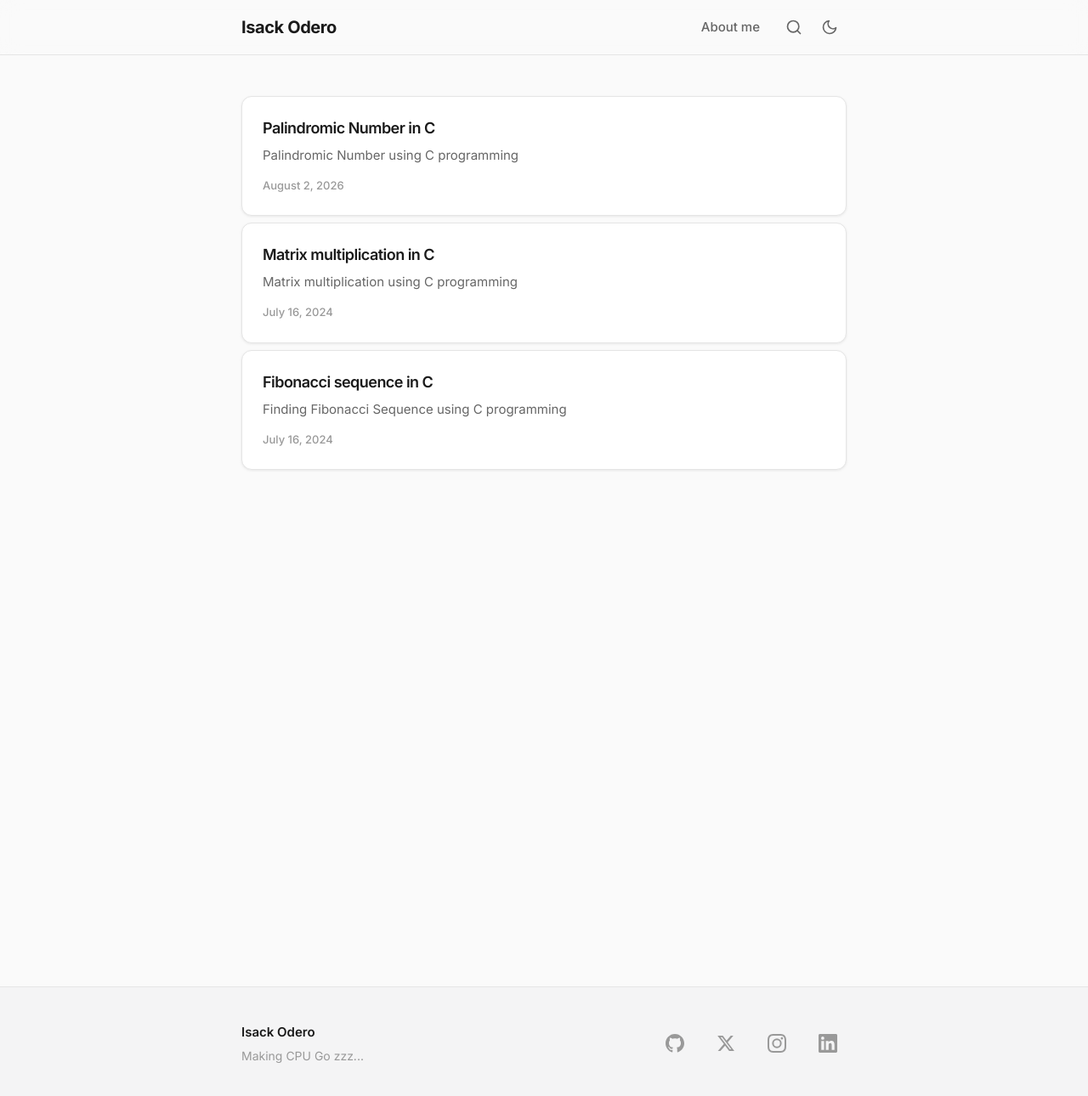
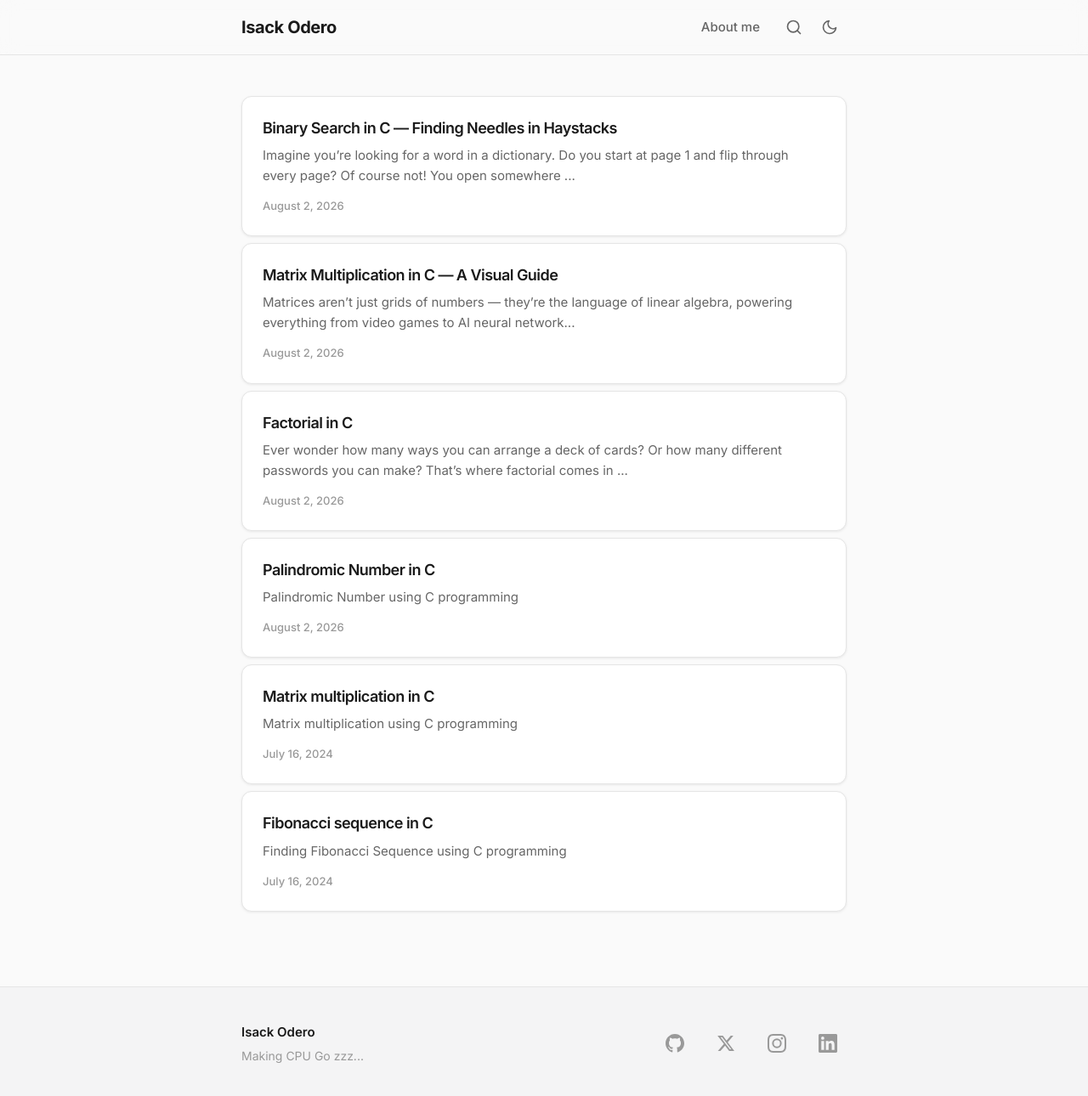
Before and after one commit to oderoi/oderoi.github.io, a Jekyll site: the page built from index.html, in a window 1280 px wide and 1295 px high. Shown: the top 1290 px of the window at 85% size. Built offline with Jekyll 4.4.1, drawn with Linux system fonts in a browser that asks for light colours; some of the changed lines change nothing that is shown.

Commit message:
Add mathematical concepts: factorial, recursion, and matrix multiplication definitions with examples

```diff
--- a/_data/glossary.yml
+++ b/_data/glossary.yml
@@ -87,3 +87,117 @@
   meanings:
     - context: "Mathematics"
       definition: "A recurrence relation is an equation that expresses each element of a sequence as a function of its preceding elements. It defines the term based on previous terms"
+
+factorial:
+  title: "Factorial"
+  meanings:
+    - context: "Mathematics"
+      definition: "The product of all positive integers up to a given number n, written as n!. For example, 5! = 5 × 4 × 3 × 2 × 1 = 120. By definition, 0! = 1."
+      image: "https://upload.wikimedia.org/wikipedia/commons/thumb/8/8a/Factorial_plot.svg/320px-Factorial_plot.svg.png"
+
+recursion:
+  title: "Recursion"
+  meanings:
+    - context: "Computer Science"
+      definition: "A programming technique where a function calls itself to solve smaller instances of the same problem. Every recursive function needs a base case to stop the infinite loop."
+    - context: "Mathematics"
+      definition: "A method of defining sequences or functions where each term is defined in terms of previous terms. Factorial is defined recursively: n! = n × (n-1)!."
+
+base_case:
+  title: "Base Case"
+  meanings:
+    - context: "Computer Science"
+      definition: "The condition in a recursive function that stops further recursive calls. Without a base case, recursion would continue infinitely and cause a stack overflow."
+
+stack_overflow:
+  title: "Stack Overflow"
+  meanings:
+    - context: "Computer Science"
+      definition: "An error that occurs when a program uses more memory than the call stack can hold. Common cause: infinite recursion or deeply nested function calls."
+
+search_algorithm:
+  title: "Search Algorithm"
+  meanings:
+    - context: "Computer Science"
+      definition: "An algorithm designed to find specific data within a data structure. Examples include linear search, binary search, and hash-based search."
+
+binary_search:
+  title: "Binary Search"
+  meanings:
+    - context: "Computer Science"
+      definition: "An efficient search algorithm that finds a target value in a sorted array by repeatedly dividing the search interval in half. Time complexity: O(log n)."
+      image: "https://upload.wikimedia.org/wikipedia/commons/thumb/8/83/Binary_Search_Depiction.svg/500px-Binary_Search_Depiction.svg.png"
+
+sorted_array:
+  title: "Sorted Array"
+  meanings:
+    - context: "Computer Science"
+      definition: "An array where elements are arranged in a specific order (ascending or descending). Binary search requires a sorted array to work correctly."
+
+time_complexity:
+  title: "Time Complexity"
+  meanings:
+    - context: "Computer Science"
+      definition: "A measure of the amount of time an algorithm takes to complete as a function of the input size. Common notations: O(1), O(log n), O(n), O(n²)."
+
+logarithm:
+  title: "Logarithm"
+  meanings:
+    - context: "Mathematics"
+      definition: "The inverse operation to exponentiation. log₂(n) answers: 'How many times must we divide n by 2 to get 1?' Binary search runs in O(log n) time because it halves the problem each step."
+    - context: "Computer Science"
+      definition: "In algorithm analysis, log n describes algorithms that divide the problem in half each iteration. Extremely efficient for large datasets."
+
+iteration:
+  title: "Iteration"
+  meanings:
+    - context: "Computer Science"
+      definition: "The repetition of a process or set of instructions in a program. Can be implemented using loops (for, while) or recursion."
+
+for_loop:
+  title: "For Loop"
+  meanings:
+    - context: "Computer Science"
+      definition: "A control flow statement that allows code to be executed repeatedly based on a boolean condition. Typically used when the number of iterations is known beforehand."
+
+sequential_search:
+  title: "Sequential Search"
+  meanings:
+    - context: "Computer Science"
+      definition: "Also called linear search. Checks each element in a list one by one until the target is found. Simple but slow: O(n) time complexity."
+
+midpoint:
+  title: "Midpoint"
+  meanings:
+    - context: "Mathematics"
+      definition: "The middle point of a line segment or interval. In binary search, the midpoint divides the array into two halves to decide which half contains the target."
+
+divide_and_conquer:
+  title: "Divide and Conquer"
+  meanings:
+    - context: "Computer Science"
+      definition: "An algorithm design paradigm that breaks a problem into smaller sub-problems, solves each sub-problem independently, and combines their solutions. Binary search is the simplest divide-and-conquer algorithm."
+
+non_negative_integer:
+  title: "Non-negative Integer"
+  meanings:
+    - context: "Mathematics"
+      definition: "An integer that is greater than or equal to zero: {0, 1, 2, 3, ...}. Factorial is only defined for non-negative integers."
+
+product:
+  title: "Product"
+  meanings:
+    - context: "Mathematics"
+      definition: "The result of multiplying two or more numbers together. The factorial of n is the product of all positive integers from 1 to n."
+
+exponentiation:
+  title: "Exponentiation"
+  meanings:
+    - context: "Mathematics"
+      definition: "The operation of raising a number (the base) to the power of another number (the exponent). For example, 2³ = 2 × 2 × 2 = 8. The inverse is the logarithm."
+
+call_stack:
+  title: "Call Stack"
+  meanings:
+    - context: "Computer Science"
+      definition: "A data structure that stores information about active function calls. When a function calls itself (recursion), a new frame is pushed onto the stack. When the function returns, the frame is popped off."
--- /dev/null
+++ b/_posts/2026-08-02-binary-serach-in-c.md
@@ -0,0 +1,186 @@
+---
+layout: post
+title: "Binary Search in C — Finding Needles in Haystacks"
+date: 2026-08-02 12:00:00 +0300
+mathjax: true
+---
+
+Imagine you're looking for a word in a dictionary. Do you start at page 1 and flip through every page? Of course not! You open somewhere in the middle, decide if your word is before or after, and repeat. That's exactly how {% include term.html name="binary_search" text="binary search" %} works.
+
+## Why Binary Search?
+
+If you have a {% include term.html name="sorted_array" text="sorted array" %} of 1 million numbers, a {% include term.html name="sequential_search" text="sequential search" %} (checking one by one) could take up to 1 million steps. {% include term.html name="binary_search" text="Binary search" %}? Just **20 steps**. That's the power of $O(\log n)$ {% include term.html name="time_complexity" text="time complexity" %}.
+
+## The Intuition
+
+1. Find the {% include term.html name="midpoint" text="midpoint" %} of the array
+2. Is the target at the midpoint? Done!
+3. Is the target smaller? Search the left half
+4. Is the target larger? Search the right half
+5. Repeat until found (or the range is empty)
+
+![Binary Search](https://upload.wikimedia.org/wikipedia/commons/thumb/8/83/Binary_Search_Depiction.svg/500px-Binary_Search_Depiction.svg.png)
+
+*Image: {% include term.html name="binary_search" text="Binary search" %} repeatedly halves the search space.*
+
+## The Math Behind It
+
+If you halve $n$ repeatedly, how many times until you reach 1?
+
+$$\log_2(n) = \text{number of halvings}$$
+
+For $n = 1,000,000$:
+$$\log_2(1,000,000) \approx 20$$
+
+So {% include term.html name="binary_search" text="binary search" %} needs at most 20 comparisons for a million elements!
+
+## The Algorithm
+
+Given a {% include term.html name="sorted_array" text="sorted array" %} $X$ with $n$ elements and a {% include term.html name="target_value" text="target value" %} $T$:
+
+1. Set $S = 0$ (start {% include term.html name="index" text="index" %})
+2. Set $E = n - 1$ (end {% include term.html name="index" text="index" %})
+3. While $E \ge S$:
+   - $m = S + \frac{E - S}{2}$ (avoid overflow with this formula!)
+   - If $X_m = T$: return $m$ (found!)
+   - If $X_m &gt; T$: set $E = m - 1$ (search left)
+   - If $X_m &lt; T$: set $S = m + 1$ (search right)
+4. Return $-1$ (not found)
+
+## The C Code
+
+{% highlight c %}
+#include &lt;stdio.h&gt;
+
+// Binary search function
+// Returns the index of target if found, -1 otherwise
+int binary_search(int arr[], int start, int end, int target);
+
+int main() {
+    // A sorted array (binary search REQUIRES sorted data!)
+    int arr[] = {1, 3, 4, 6, 7, 8, 10, 13, 14, 18, 19, 21, 24, 37, 40, 45, 71};
+    int n = sizeof(arr) / sizeof(arr[0]);
+
+    int target;
+    printf("Enter a number to search: ");
+    scanf("%d", &target);
+
+    // Search!
+    int index = binary_search(arr, 0, n - 1, target);
+
+    if (index == -1) {
+        printf("❌ %d was not found in the array.\n", target);
+    } else {
+        printf("✅ %d found at index %d!\n", target, index);
+    }
+
+    return 0;
+}
+
+int binary_search(int arr[], int start, int end, int target) {
+    // Keep searching while the range is valid
+    while (start &lt;= end) {
+        // Calculate midpoint (this formula prevents integer overflow!)
+        int mid = start + (end - start) / 2;
+
+        // Check if target is at midpoint
+        if (arr[mid] == target) {
+            return mid;  // Found it!
+        }
+
+        // If target is smaller, search left half
+        if (arr[mid] &gt; target) {
+            end = mid - 1;
+        }
+        // If target is larger, search right half
+        else {
+            start = mid + 1;
+        }
+    }
+
+    // Target not found
+    return -1;
+}
+{% endhighlight %}
+
+## Recursive Version
+
+{% include term.html name="binary_search" text="Binary search" %} is a classic {% include term.html name="divide_and_conquer" text="divide and conquer" %} problem. Here's the recursive version:
+
+{% highlight c %}
+#include &lt;stdio.h&gt;
+
+int binary_search_recursive(int arr[], int start, int end, int target) {
+    // Base case: target not found
+    if (start &gt; end) {
+        return -1;
+    }
+
+    int mid = start + (end - start) / 2;
+
+    // Base case: found the target!
+    if (arr[mid] == target) {
+        return mid;
+    }
+
+    // Divide and conquer: search the appropriate half
+    if (arr[mid] &gt; target) {
+        return binary_search_recursive(arr, start, mid - 1, target);
+    } else {
+        return binary_search_recursive(arr, mid + 1, end, target);
+    }
+}
+
+int main() {
+    int arr[] = {2, 5, 8, 12, 16, 23, 38, 45, 56, 67, 78};
+    int n = sizeof(arr) / sizeof(arr[0]);
+    int target = 23;
+
+    int result = binary_search_recursive(arr, 0, n - 1, target);
+
+    if (result != -1) {
+        printf("Element found at index %d\n", result);
+    } else {
+        printf("Element not found\n");
+    }
+
+    return 0;
+}
+{% endhighlight %}
+
+## Iterative vs Recursive
+
+| Approach | Pros | Cons |
+|----------|------|------|
+| **Iterative** | No {% include term.html name="stack_overflow" text="stack overflow" %} risk, faster | Slightly more code |
+| **Recursive** | Clean, elegant, matches math definition | Risk of {% include term.html name="stack_overflow" text="stack overflow" %} on huge arrays |
+
+For production code, use the **iterative** version. For learning and interviews, both are valuable.
+
+## Time Complexity Comparison
+
+| Algorithm | Best | Average | Worst | Requires Sorted? |
+|-----------|------|---------|-------|-----------------|
+| {% include term.html name="sequential_search" text="Linear Search" %} | $O(1)$ | $O(n)$ | $O(n)$ | No |
+| {% include term.html name="binary_search" text="Binary Search" %} | $O(1)$ | $O(\log n)$ | $O(\log n)$ | **Yes** |
+
+## Common Pitfalls
+
+1. **Integer overflow**: Use `mid = start + (end - start) / 2` NOT `(start + end) / 2`
+2. **Off-by-one errors**: Be careful with `mid - 1` vs `mid`
+3. **Unsorted input**: {% include term.html name="binary_search" text="Binary search" %} only works on {% include term.html name="sorted_array" text="sorted data" %}!
+4. **Infinite loops**: Make sure `start` or `end` changes every {% include term.html name="iteration" text="iteration" %}
+
+## Real-World Uses
+
+- **Database indexing**: Finding records in B-trees
+- **Git bisect**: Finding which commit introduced a bug
+- **Auto-complete**: Finding prefix matches in sorted dictionaries
+- **Version control**: Finding the first bad version in a release history
+
+## Try It Yourself
+
+1. What happens if you search for a number not in the array?
+2. Modify the code to find the **first** occurrence of a duplicate value
+3. Implement {% include term.html name="binary_search" text="binary search" %} to find the square root of a number (hint: search for $x$ where $x^2 = n$)
+4. Compare the speed of {% include term.html name="sequential_search" text="linear search" %} vs {% include term.html name="binary_search" text="binary search" %} on an array of 10 million elements
--- /dev/null
+++ b/_posts/2026-08-02-factorial-in-c.md
@@ -0,0 +1,118 @@
+---
+layout: post
+title: "Factorial in C"
+date: 2026-08-02 10:00:00 +0300
+mathjax: true
+---
+
+Ever wonder how many ways you can arrange a deck of cards? Or how many different passwords you can make? That's where {% include term.html name="factorial" text="factorial" %} comes in — one of the most fundamental ideas in both math and programming.
+
+## What is Factorial?
+
+The {% include term.html name="factorial" text="factorial" %} of a {% include term.html name="non_negative_integer" text="non-negative integer" %} $n$, written as $n!$, is the {% include term.html name="product" text="product" %} of all positive integers from $1$ up to $n$.
+
+$$n! = n \times (n-1) \times (n-2) \times \cdots \times 3 \times 2 \times 1$$
+
+A neat recursive way to think about it:
+
+$$n! = n \times (n-1)!$$
+
+With the **base case**: $0! = 1$ and $1! = 1$.
+
+### Why does $0! = 1$?
+
+It might seem weird, but think of it this way: there's exactly **one way** to arrange zero items — do nothing! Mathematically, it also keeps the recursive formula $n! = n \times (n-1)!$ working for all $n \ge 1$.
+
+### Examples
+
+| $n$ | $n!$ | Calculation |
+|-----|------|-------------|
+| 0 | 1 | By definition |
+| 1 | 1 | $1$ |
+| 3 | 6 | $3 \times 2 \times 1$ |
+| 5 | 120 | $5 \times 4 \times 3 \times 2 \times 1$ |
+| 10 | 3,628,800 | $10 \times 9 \times \cdots \times 1$ |
+
+Notice how fast factorial grows? $20!$ is already **2.4 quintillion** — that's why we use `double` in C to handle large values.
+
+## The Code
+
+Here's a clean, recursive implementation in C:
+
+{% highlight c %}
+#include &lt;stdio.h&gt;
+
+// Function declaration
+double factorial(double n);
+
+int main() {
+    double n = 20;
+
+    // Call the factorial function
+    double result = factorial(n);
+
+    printf("%.0f! = %.0f\n", n, result);
+    return 0;
+}
+
+// Recursive factorial: n! = n * (n-1)!
+double factorial(double n) {
+    // Base case: stops the recursion
+    if (n &lt;= 1) {
+        return 1;
+    }
+
+    // Recursive step: n! = n * (n-1)!
+    return n * factorial(n - 1);
+}
+{% endhighlight %}
+
+## How Recursion Works Here
+
+When you call `factorial(5)`, here's what happens on the {% include term.html name="call_stack" text="call stack" %}:
+factorial(5) returns 5 * factorial(4)
+factorial(4) returns 4 * factorial(3)
+factorial(3) returns 3 * factorial(2)
+factorial(2) returns 2 * factorial(1)
+factorial(1) returns 1          ← base case!
+
+
+Then the results bubble back up: $1 \times 2 \times 3 \times 4 \times 5 = 120$.
+
+### ⚠️ Watch Out for Stack Overflow!
+
+If you call `factorial(100000)`, you'll hit a {% include term.html name="stack_overflow" text="stack overflow" %} — the {% include term.html name="call_stack" text="call stack" %} has limited space. For very large numbers, use an {% include term.html name="iteration" text="iterative" %} approach with a {% include term.html name="for_loop" text="for loop" %} instead.
+
+## Iterative Version (No Recursion)
+
+{% highlight c %}
+#include <stdio.h>
+
+int main() {
+    int n = 5;
+    double result = 1;
+
+    // Iterative approach using a for loop
+    for (int i = 1; i <= n; i++) {
+        result *= i;
+    }
+
+    printf("%d! = %.0f\n", n, result);
+    return 0;
+}
+{% endhighlight %}
+
+Both versions give the same result, but the iterative one uses constant memory — no risk of {% include term.html name="stack_overflow" text="stack overflow" %}!
+
+## Real-World Uses
+
+- **Combinatorics**: How many ways to arrange $n$ items? $n!$
+- **Probability**: Calculating permutations and combinations
+- **Taylor series**: Approximating functions like $e^x$, $\sin(x)$, $\cos(x)$
+- **Computer graphics**: Shading algorithms use factorials
+
+## Try It Yourself
+
+1. Modify the code to compute $10!$, $15!$, and $20!$
+2. What happens if you input a negative number? Add error handling!
+3. Rewrite it using a {% include term.html name="for_loop" text="while loop" %} instead of {% include term.html name="recursion" text="recursion" %}
--- /dev/null
+++ b/_posts/2026-08-02-matrix-multiplication-explained.md
@@ -0,0 +1,176 @@
+---
+layout: post
+title: "Matrix Multiplication in C — A Visual Guide"
+date: 2026-08-02 11:00:00 +0300
+mathjax: true
+---
+
+Matrices aren't just grids of numbers — they're the language of {% include term.html name="linear_algebra" text="linear algebra" %}, powering everything from video games to AI neural networks. Let's learn {% include term.html name="matrix_multiplication" text="matrix multiplication" %} from the ground up.
+
+## What is a Matrix?
+
+A matrix is a rectangular array of numbers arranged in rows and columns. An $m \times n$ matrix has $m$ rows and $n$ columns.
+
+$$A = \begin{bmatrix} 1 & 2 \\ 3 & 4 \\ 5 & 6 \end{bmatrix} \quad \text{(a 3×2 matrix)}$$
+
+## The Dot Product
+
+Before multiplying matrices, you need to understand the {% include term.html name="dot_product" text="dot product" %}.
+
+Given two vectors of the same length, the {% include term.html name="dot_product" text="dot product" %} multiplies corresponding entries and sums them:
+
+$$\vec{a} \cdot \vec{b} = a_1b_1 + a_2b_2 + \cdots + a_nb_n$$
+
+For example:
+$$\begin{bmatrix} 1 & 2 & 3 \end{bmatrix} \cdot \begin{bmatrix} 4 \\ 5 \\ 6 \end{bmatrix} = 1(4) + 2(5) + 3(6) = 4 + 10 + 18 = 32$$
+
+## Matrix Multiplication Rule
+
+To multiply $A \times B$:
+
+1. **Check dimensions**: $A$ must be $m \times k$ and $B$ must be $k \times n$. The inner dimensions ($k$) must match!
+2. **Result**: The product $C = A \times B$ will be $m \times n$.
+3. **Each element**: $C_{i,j}$ = {% include term.html name="dot_product" text="dot product" %} of row $i$ of $A$ and column $j$ of $B$.
+
+$$C_{i,j} = \sum_{k=0}^{K-1} A_{i,k} \times B_{k,j}$$
+
+### Visual Intuition
+
+![Matrix Multiplication](https://upload.wikimedia.org/wikipedia/commons/thumb/5/5e/Matrix_multiplication_diagram.svg/500px-Matrix_multiplication_diagram.svg.png)
+
+*Image: Each cell in the result is the {% include term.html name="dot_product" text="dot product" %} of a row from the first matrix and a column from the second.*
+
+## The C Code
+
+{% highlight c %}
+#include &lt;stdio.h&gt;
+#include &lt;stdlib.h&gt;
+
+/*
+ * Matrix Multiplication in C
+ * A[m][k] × B[k][n] = C[m][n]
+ */
+
+#define ROW_A 3
+#define COL_A 2
+#define ROW_B 2
+#define COL_B 3
+
+// Function to multiply two matrices
+int** multiply_matrices(int A[][COL_A], int B[][COL_B]);
+
+int main() {
+    // Matrix A: 3 rows, 2 columns
+    int A[ROW_A][COL_A] = {
+        {1, 2},
+        {3, 4},
+        {5, 6}
+    };
+
+    // Matrix B: 2 rows, 3 columns
+    // Note: COL_A (2) must equal ROW_B (2) ✓
+    int B[ROW_B][COL_B] = {
+        {1, 2, 3},
+        {4, 5, 6}
+    };
+
+    printf("Matrix A (%dx%d):\n", ROW_A, COL_A);
+    for (int i = 0; i &lt; ROW_A; i++) {
+        for (int j = 0; j &lt; COL_A; j++) {
+            printf("%d\t", A[i][j]);
+        }
+        printf("\n");
+    }
+
+    printf("\nMatrix B (%dx%d):\n", ROW_B, COL_B);
+    for (int i = 0; i &lt; ROW_B; i++) {
+        for (int j = 0; j &lt; COL_B; j++) {
+            printf("%d\t", B[i][j]);
+        }
+        printf("\n");
+    }
+
+    // Multiply!
+    int **C = multiply_matrices(A, B);
+
+    printf("\nResult C = A × B (%dx%d):\n", ROW_A, COL_B);
+    for (int i = 0; i &lt; ROW_A; i++) {
+        for (int j = 0; j &lt; COL_B; j++) {
+            printf("%d\t", C[i][j]);
+        }
+        printf("\n");
+    }
+
+    // Free allocated memory
+    for (int i = 0; i &lt; ROW_A; i++) {
+        free(C[i]);
+    }
+    free(C);
+
+    return 0;
+}
+
+int** multiply_matrices(int A[][COL_A], int B[][COL_B]) {
+    // Allocate result matrix C[ROW_A][COL_B]
+    int **C = (int**)malloc(ROW_A * sizeof(int*));
+    for (int i = 0; i &lt; ROW_A; i++) {
+        C[i] = (int*)malloc(COL_B * sizeof(int));
+    }
+
+    // Triple nested loop for matrix multiplication
+    for (int i = 0; i &lt; ROW_A; i++) {         // rows of A
+        for (int j = 0; j &lt; COL_B; j++) {     // columns of B
+            C[i][j] = 0;                       // initialize cell
+
+            // Compute dot product of row i of A and column j of B
+            for (int k = 0; k &lt; COL_A; k++) {  // COL_A == ROW_B
+                C[i][j] += A[i][k] * B[k][j];
+            }
+        }
+    }
+
+    return C;
+}
+{% endhighlight %}
+
+## Output
+Matrix A (3x2):
+1	2
+3	4
+5	6
+Matrix B (2x3):
+1	2	3
+4	5	6
+Result C = A × B (3x3):
+9	12	15
+19	26	33
+29	40	51
+
+
+Let's verify one cell: $C_{0,0} = (1 \times 1) + (2 \times 4) = 1 + 8 = 9$ ✓
+
+## Why Use Pointers?
+
+The function returns `int**` (a {% include term.html name="pointer" text="pointer" %} to {% include term.html name="pointer" text="pointers" %}) because C needs to allocate the result matrix dynamically on the heap. The {% include term.html name="call_stack" text="stack" %} can't easily return 2D arrays.
+
+## Common Mistakes
+
+| Mistake | Why It Breaks |
+|---------|--------------|
+| $A_{cols} \neq B_{rows}$ | Dimensions must match for multiplication |
+| Forgetting to `malloc` | {% include term.html name="pointer" text="Dangling pointer" %} → crash |
+| Not freeing memory | Memory leak |
+| Wrong loop order | Wrong result or out-of-bounds access |
+
+## Real-World Applications
+
+- **Graphics**: Transforming 3D coordinates (rotation, scaling, translation)
+- **AI/ML**: Neural networks are essentially layers of matrix operations
+- **PageRank**: Google's original algorithm uses matrix {% include term.html name="iteration" text="iteration" %}
+- **Image processing**: Filters like blur and edge detection use matrix convolution
+
+## Challenge
+
+1. Modify the code to multiply a $4 \times 4$ identity matrix with any $4 \times 4$ matrix. What do you notice?
+2. Can you optimize the code by transposing matrix $B$ first? (Hint: better cache performance!)
+3. What happens if you multiply by the {% include term.html name="identity_matrix" text="identity matrix" %}?
```
